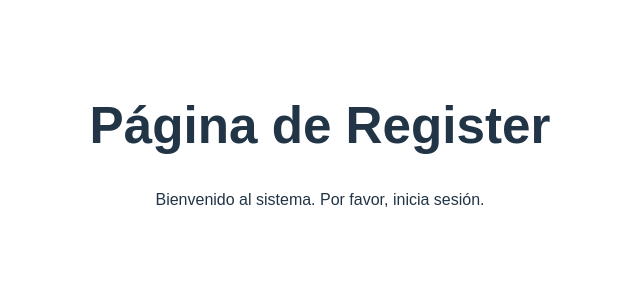
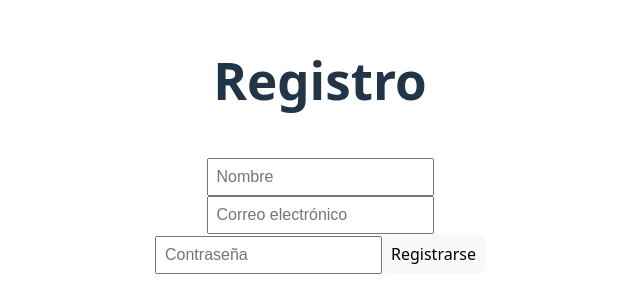
Before and after one commit to IvanOliverFunesDev/ToDoApp-Vue, a Vue app: page /register in a window 1280 px wide. Shown: the part 254-556 px from the top of the page, without its empty margins (320-960 px from the left). Built offline with nearby package versions, Linux system fonts and the light colour scheme.

Commit message:
feat: crear page completo de register

```diff
--- a/src/pages/RegisterPage.vue
+++ b/src/pages/RegisterPage.vue
@@ -1,17 +1,51 @@
 <template>
-    <div class="page">
-        <h1>Página de Register</h1>
-        <p>Bienvenido al sistema. Por favor, inicia sesión.</p>
+    <div class="register-page">
+        <h1>Registro</h1>
+        <form @submit.prevent="handleSubmit">
+            <input type="text" placeholder="Nombre" v-model="name" required />
+            <input type="email" placeholder="Correo electrónico" v-model="email" required />
+            <input type="password" placeholder="Contraseña" v-model="password" required />
+            <button type="submit">Registrarse</button>
+        </form>
     </div>
 </template>
 
 <script setup>
+import { ref } from 'vue'
+import { useRouter } from 'vue-router'
+import { register } from '../services/authService'
+
+const name = ref('')
+const email = ref('')
+const password = ref('')
+
+const router = useRouter()
+
+const handleSubmit = async () => {
+    try {
+        const data = await register({ name: name.value, email: email.value, password: password.value })
+        console.log("✅ Usuario registrado:", data)
+
+        // Aquí puedes usar Swal o redirigir directamente:
+        router.push('/login')
+    } catch (err) {
+        console.error("❌ Error al registrar:", err.response?.data || err.message)
+    }
+}
 </script>
 
 <style scoped>
-.page {
-    padding: 2rem;
-    font-family: sans-serif;
-    text-align: center;
+.register-page {
+    max-width: 400px;
+    margin: 2rem auto;
+    display: flex;
+    flex-direction: column;
+    gap: 1rem;
+}
+
+input,
+button {
+    padding: 0.5rem;
+    font-size: 1rem;
 }
 </style>
```
